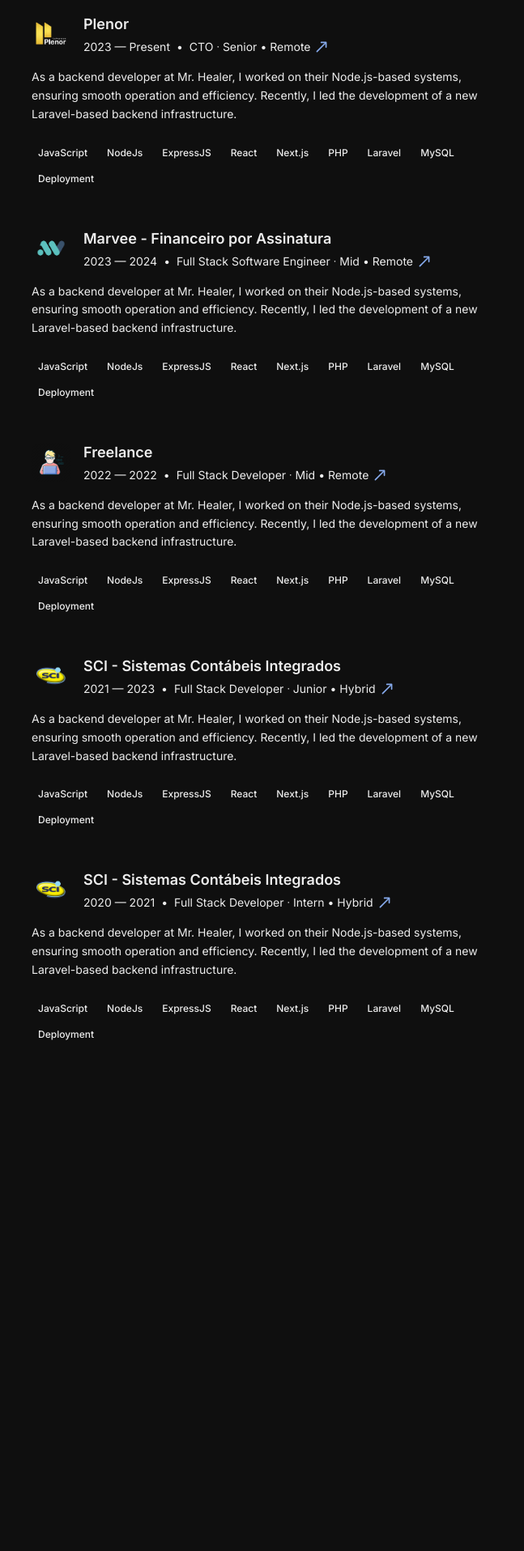
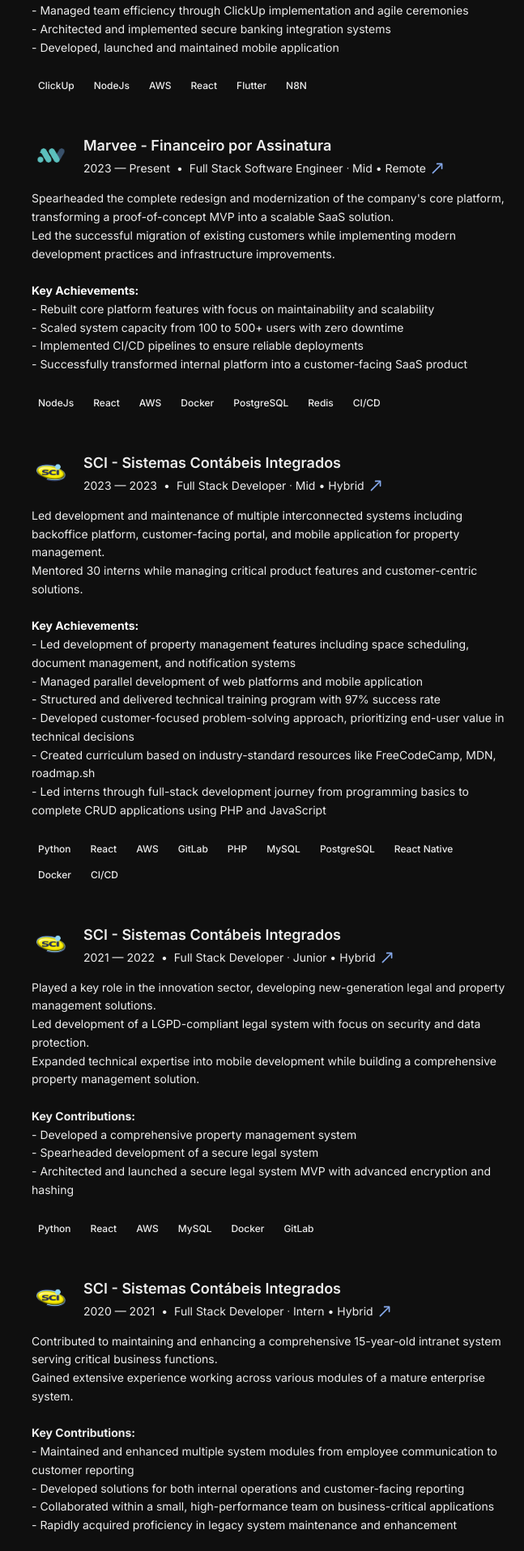
Before and after one commit to matheussss1/portifolio, a Next.js app: page / in a window 1280 px wide. Shown: the part 881-2797 px from the top of the page at 81% size, without its empty margins (633-1280 px from the left). Before the commit the page ends 2203 px from the top, so only its background shows below. Built offline with nearby package versions, Linux system fonts and the light colour scheme.

Commit message:
chore: progresso

```diff
--- a/src/app/page.tsx
+++ b/src/app/page.tsx
@@ -139,6 +139,35 @@
               companyName="Marvee - Financeiro por Assinatura"
               role="Tech Lead"
               duration="2024 — Present"
+              description={
+                <>
+                  Led a cross-functional team of 4 developers while maintaining
+                  hands-on development responsibilities.
+                  <br />
+                  Spearheaded the implementation of robust banking integrations
+                  and independently maintained the mobile application.
+                  <br />
+                  Orchestrated daily operations including sprint planning, code
+                  reviews, and technical decision-making while collaborating
+                  with CTO on strategic initiatives.
+                  <br />
+                  <br />
+                  <strong className="text-white">Key Contributions: </strong>
+                  <ul>
+                    <li>
+                      - Managed team efficiency through ClickUp implementation
+                      and agile ceremonies
+                    </li>
+                    <li>
+                      - Architected and implemented secure banking integration
+                      systems
+                    </li>
+                    <li>
+                      - Developed, launched and maintained mobile application
+                    </li>
+                  </ul>
+                </>
+              }
               companyIcon={
                 <Image
                   src="/marvee-icon.webp"
@@ -147,51 +176,45 @@
                   height={58}
                 />
               }
-              stack={[
-                "JavaScript",
-                "NodeJs",
-                "ExpressJS",
-                "React",
-                "Next.js",
-                "PHP",
-                "Laravel",
-                "MySQL",
-                "Deployment",
-              ]}
-            />
-            <JobCard
-              type="Remote"
-              level="Senior"
-              companyName="Plenor"
-              role="CTO"
-              duration="2023 — Present"
-              companyIcon={
-                <Image
-                  src="/plenor-icon.webp"
-                  alt="Plenor"
-                  width={48}
-                  height={48}
-                  loading="lazy"
-                  className="h-full w-full block"
-                />
-              }
-              stack={[
-                "JavaScript",
-                "NodeJs",
-                "ExpressJS",
-                "React",
-                "Next.js",
-                "PHP",
-                "Laravel",
-                "MySQL",
-                "Deployment",
-              ]}
+              stack={["ClickUp", "NodeJs", "AWS", "React", "Flutter", "N8N"]}
             />
             <JobCard
               type="Remote"
               role="Full Stack Software Engineer"
               level="Mid"
               companyName="Marvee - Financeiro por Assinatura"
+              description={
+                <>
+                  Spearheaded the complete redesign and modernization of the
+                  company's core platform, transforming a proof-of-concept MVP
+                  into a scalable SaaS solution.
+                  <br />
+                  Led the successful migration of existing customers while
+                  implementing modern development practices and infrastructure
+                  improvements.
+                  <br />
+                  <br />
+                  <strong className="text-white">Key Achievements:</strong>
+                  <ul>
+                    <li>
+                      - Rebuilt core platform features with focus on
+                      maintainability and scalability
+                    </li>
+                    <li>
+                      - Scaled system capacity from 100 to 500+ users with zero
+                      downtime
+                    </li>
+                    <li>
+                      - Implemented CI/CD pipelines to ensure reliable
+                      deployments
+                    </li>
+                    <li>
+                      - Successfully transformed internal platform into a
+                      customer-facing SaaS product
+                    </li>
+                  </ul>
+                </>
+              }
               companyIcon={
                 <Image
                   src="/marvee-icon.webp"
@@ -200,19 +223,19 @@
                   height={58}
                 />
               }
-              duration="2023 — 2024"
+              duration="2023 — Present"
               stack={[
-                "JavaScript",
                 "NodeJs",
-                "ExpressJS",
                 "React",
-                "Next.js",
-                "PHP",
-                "Laravel",
-                "MySQL",
-                "Deployment",
+                "AWS",
+                "Docker",
+                "PostgreSQL",
+                "Redis",
+                "CI/CD",
+                "",
               ]}
             />
+            {/*
             <JobCard
               type="Remote"
               role="Full Stack Developer"
@@ -240,13 +263,55 @@
                 "MySQL",
                 "Deployment",
               ]}
-            />
+              description={}
+            /> */}
             <JobCard
+              description={
+                <>
+                  Led development and maintenance of multiple interconnected
+                  systems including backoffice platform, customer-facing portal,
+                  and mobile application for property management.
+                  <br />
+                  Mentored 30 interns while managing critical product features
+                  and customer-centric solutions.
+                  <br />
+                  <br />
+                  <strong className="text-white">Key Achievements:</strong>
+                  <ul>
+                    <li>
+                      - Led development of property management features
+                      including space scheduling, document management, and
+                      notification systems
+                    </li>
+                    <li>
+                      - Managed parallel development of web platforms and mobile
+                      application
+                    </li>
+                    <li>
+                      - Structured and delivered technical training program with
+                      97% success rate
+                    </li>
+                    <li>
+                      - Developed customer-focused problem-solving approach,
+                      prioritizing end-user value in technical decisions
+                    </li>
+                    <li>
+                      - Created curriculum based on industry-standard resources
+                      like FreeCodeCamp, MDN, roadmap.sh
+                    </li>
+                    <li>
+                      - Led interns through full-stack development journey from
+                      programming basics to complete CRUD applications using PHP
+                      and JavaScript
+                    </li>
+                  </ul>
+                </>
+              }
               type="Hybrid"
               role="Full Stack Developer"
-              level="Junior"
+              level="Mid"
               companyName="SCI - Sistemas Contábeis Integrados"
-              duration="2021 — 2023"
+              duration="2023 — 2023"
               companyIcon={
                 <Image
                   src="/sci-icon.webp"
@@ -258,19 +323,94 @@
                 />
               }
               stack={[
-                "JavaScript",
-                "NodeJs",
-                "ExpressJS",
+                "Python",
                 "React",
-                "Next.js",
+                "AWS",
+                "GitLab",
                 "PHP",
-                "Laravel",
                 "MySQL",
-                "Deployment",
+                "PostgreSQL",
+                "React Native",
+                "Docker",
+                "CI/CD",
               ]}
             />
             <JobCard
+              description={
+                <>
+                  Played a key role in the innovation sector, developing
+                  new-generation legal and property management solutions.
+                  <br />
+                  Led development of a LGPD-compliant legal system with focus on
+                  security and data protection.
+                  <br />
+                  Expanded technical expertise into mobile development while
+                  building a comprehensive property management solution.
+                  <br />
+                  <br />
+                  <strong>Key Contributions:</strong>
+                  <ul>
+                    <li>
+                      - Developed a comprehensive property management system
+                    </li>
+                    <li>- Spearheaded development of a secure legal system</li>
+                    <li>
+                      - Architected and launched a secure legal system MVP with
+                      advanced encryption and hashing
+                    </li>
+                  </ul>
+                </>
+              }
               type="Hybrid"
+              role="Full Stack Developer"
+              level="Junior"
+              companyName="SCI - Sistemas Contábeis Integrados"
+              duration="2021 — 2022"
+              companyIcon={
+                <Image
+                  src="/sci-icon.webp"
+                  alt="SCI - Sistemas Contábeis Integrados"
+                  width={58}
+                  height={58}
+                  loading="lazy"
+                  className="h-full w-full block"
+                />
+              }
+              stack={["Python", "React", "AWS", "MySQL", "Docker", "GitLab"]}
+            />
+            <JobCard
+              type="Hybrid"
+              description={
+                <>
+                  Contributed to maintaining and enhancing a comprehensive
+                  15-year-old intranet system serving critical business
+                  functions.
+                  <br />
+                  Gained extensive experience working across various modules of
+                  a mature enterprise system.
+                  <br />
+                  <br />
+                  <strong>Key Contributions:</strong>
+                  <ul>
+                    <li>
+                      - Maintained and enhanced multiple system modules from
+                      employee communication to customer reporting
+                    </li>
+                    <li>
+                      - Developed solutions for both internal operations and
+                      customer-facing reporting
+                    </li>
+                    <li>
+                      - Collaborated within a small, high-performance team on
+                      business-critical applications
+                    </li>
+                    <li>
+                      - Rapidly acquired proficiency in legacy system
+                      maintenance and enhancement
+                    </li>
+                  </ul>
+                </>
+              }
               level="Intern"
               role="Full Stack Developer"
               companyName="SCI - Sistemas Contábeis Integrados"
@@ -285,17 +425,7 @@
                   className="h-full w-full block"
                 />
               }
-              stack={[
-                "JavaScript",
-                "NodeJs",
-                "ExpressJS",
-                "React",
-                "Next.js",
-                "PHP",
-                "Laravel",
-                "MySQL",
-                "Deployment",
-              ]}
+              stack={["FTP", "PHP", "Docker", "JQuery", "MySQL"]}
             />
           </div>
         </div>
--- a/src/components/job-card.tsx
+++ b/src/components/job-card.tsx
@@ -1,3 +1,4 @@
+import React from "react";
 import { ArrowUpRight } from "./icon-arrow-up-right";
 
 export function JobCard(props: {
@@ -8,6 +9,7 @@
   type: "Remote" | "Onsite" | "Hybrid";
   level: "Intern" | "Junior" | "Mid" | "Senior";
   companyIcon: React.ReactNode;
+  description: React.ReactNode;
 }) {
   return (
     <div className="flex gap-6 rounded-md">
@@ -34,11 +36,7 @@
             </div>
           </div>
         </div>
-        <p className="text-sm leading-relaxed">
-          As a backend developer at Mr. Healer, I worked on their Node.js-based
-          systems, ensuring smooth operation and efficiency. Recently, I led the
-          development of a new Laravel-based backend infrastructure.
-        </p>
+        <div className="text-sm leading-relaxed">{props.description}</div>
         <div className="flex flex-wrap gap-2 pt-2">
           {props.stack.map((tech) => (
             <Badge children={tech} key={tech} />
```
